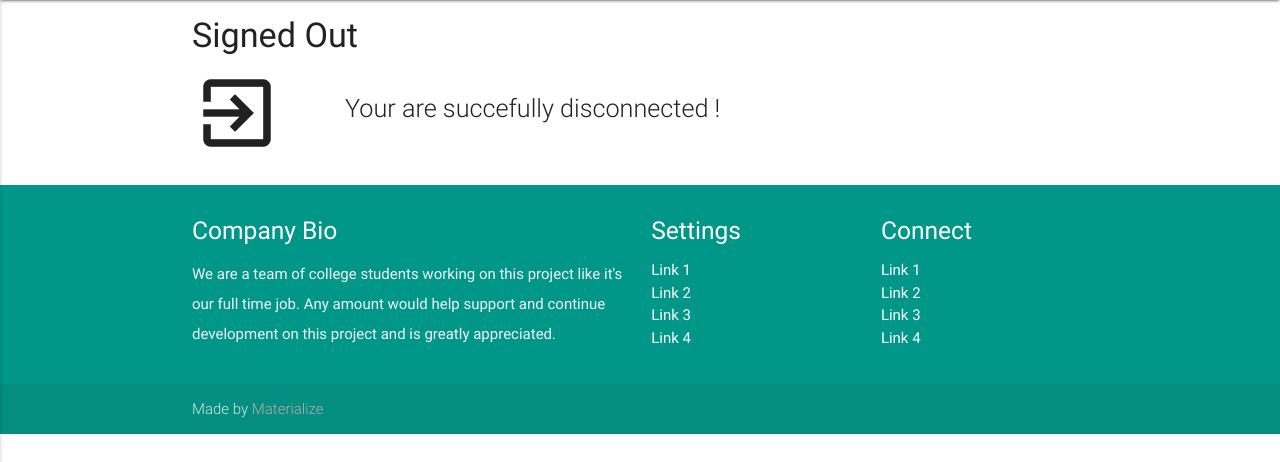
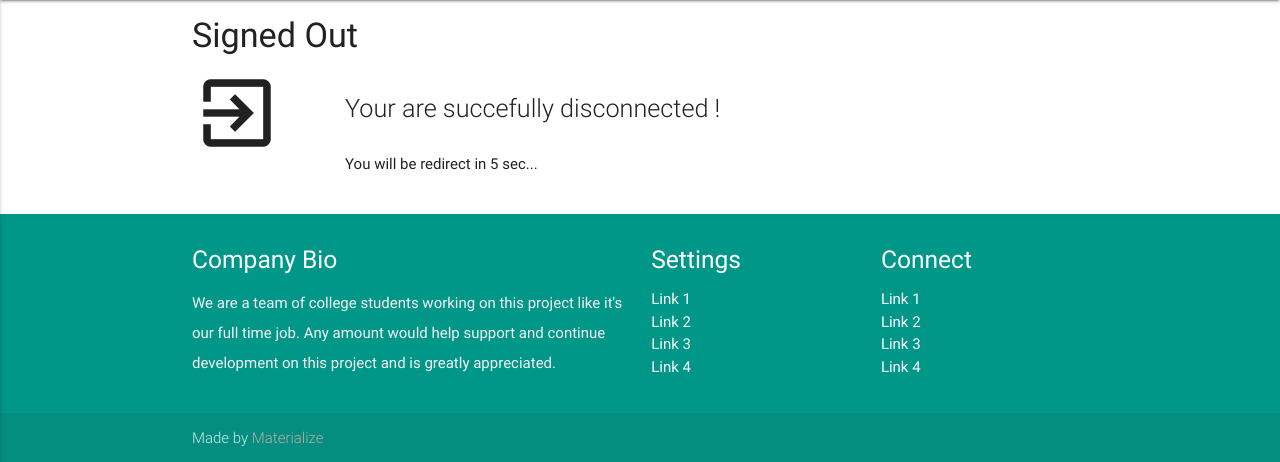
Before and after one commit to Bl3izingard/ci-materialize, a CodeIgniter app: page /database/index.php/account/signout in a window 1280 px wide. Shown: the part 64-526 px from the top of the page. Run offline with CodeIgniter, Linux system fonts and the light colour scheme; some libraries are stand-ins or nearby versions.

Commit message:
Ajout de la redirection automatique sur la page de déconnection

```diff
--- a/application/controllers/Account.php
+++ b/application/controllers/Account.php
@@ -112,6 +112,8 @@ class Account extends CI_Controller
 		$this->load->view ( 'template/header' );
 		$this->load->view ( 'account/signout' );
 		$this->load->view ( 'template/footer' );
+
+		$this->output->set_header('refresh:5; url='.base_url());
 	}
 	public function signup()
 	{
--- a/application/views/account/signout.php
+++ b/application/views/account/signout.php
@@ -10,6 +10,7 @@ defined('BASEPATH') OR exit('No direct script access allowed');
 		</div>
 		<div class="col s10">
 			<p class="flow-text">Your are succefully disconnected !</p>
+			<p>You will be redirect in 5 sec...</p>
 		</div>
 	</div>
 </div>
```
